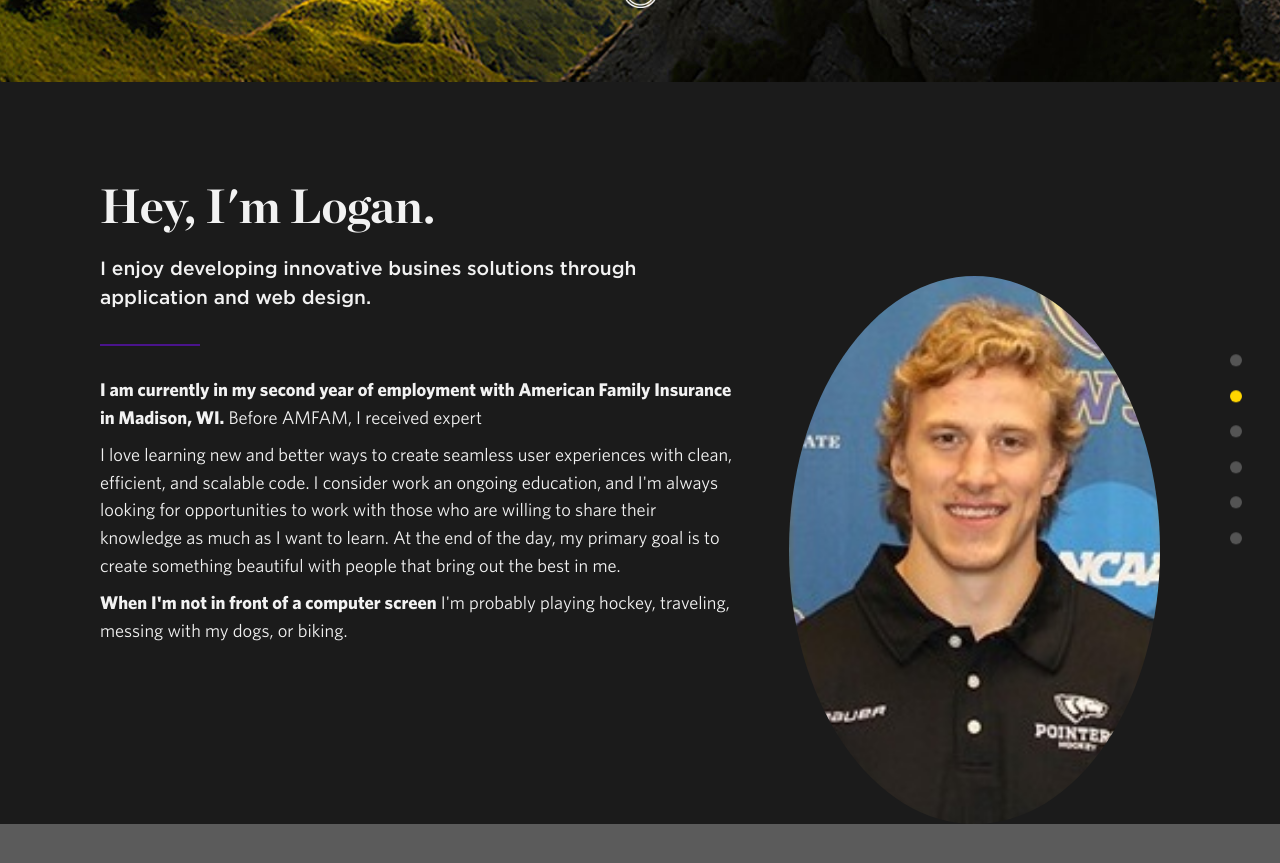
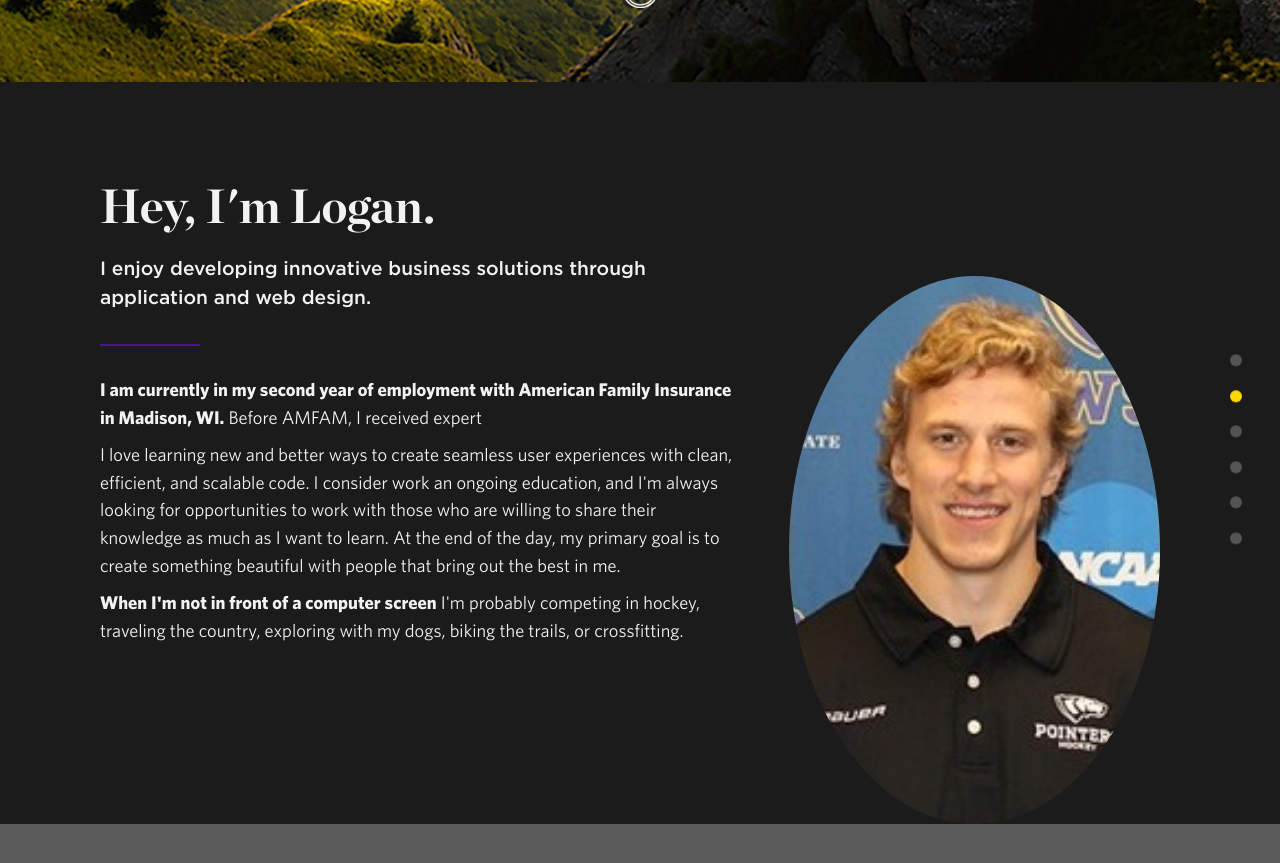
Before and after one commit to lbl28/lbl28.github.io, a Jekyll site: the page built from index.html, in a window 1280 px wide and 900 px high, scrolled down 847 px. Shown: the top 863 px of the window. Built offline with Jekyll 4.4.1, drawn with Linux system fonts in a browser that asks for light colours; nearby versions of some CDN libraries.

Commit message:
added images

```diff
--- a/_includes/about.html
+++ b/_includes/about.html
@@ -2,14 +2,14 @@
   <div class="section-wrapper">
     <div class="fade-in">
       <h1 class="section-heading">Hey, I'm Logan.</h1>
-      <h3 class="section-subheading">I enjoy developing innovative busines solutions through application and web design.</h3>
+      <h3 class="section-subheading">I enjoy developing innovative business solutions through application and web design.</h3>
       <span class="divider"></span>
       <div class="about-wrapper">
         <img class="headshot" src="img/headshot.jpg" alt="headshot">
         <div class="about-text-wrapper">
           <p class="about-text"><strong>I am currently in my second year of employment with American Family Insurance in Madison, WI.</strong> Before AMFAM, I received expert</p>
           <p class="about-text">I love learning new and better ways to create seamless user experiences with clean, efficient, and scalable code. I consider work an ongoing education, and I'm always looking for opportunities to work with those who are willing to share their knowledge as much as I want to learn. At the end of the day, my primary goal is to create something beautiful with people that bring out the best in me.</p>
-          <p class="about-text"><strong>When I'm not in front of a computer screen</strong> I'm probably playing hockey, traveling, messing with my dogs, or biking.</p>
+          <p class="about-text"><strong>When I'm not in front of a computer screen</strong> I'm probably competing in hockey, traveling the country, exploring with my dogs, biking the trails, or crossfitting.</p>
         </div>
       </div>
     </div>
```
Also changed, not shown: img/portfolio/websitev1/websitev1-mobile.jpg, img/portfolio/websitev1/websitev1-tablet.jpg, img/portfolio/websitev1/websitev1.jpg.
